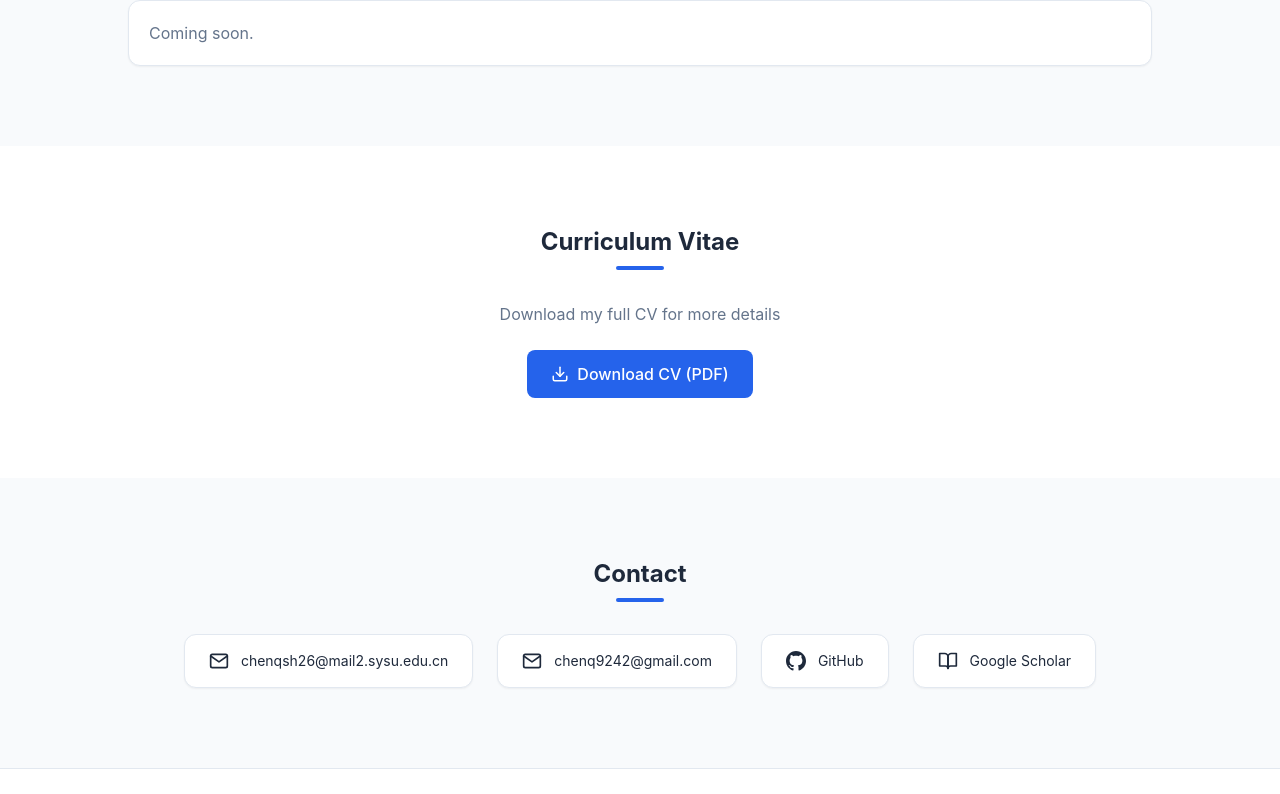
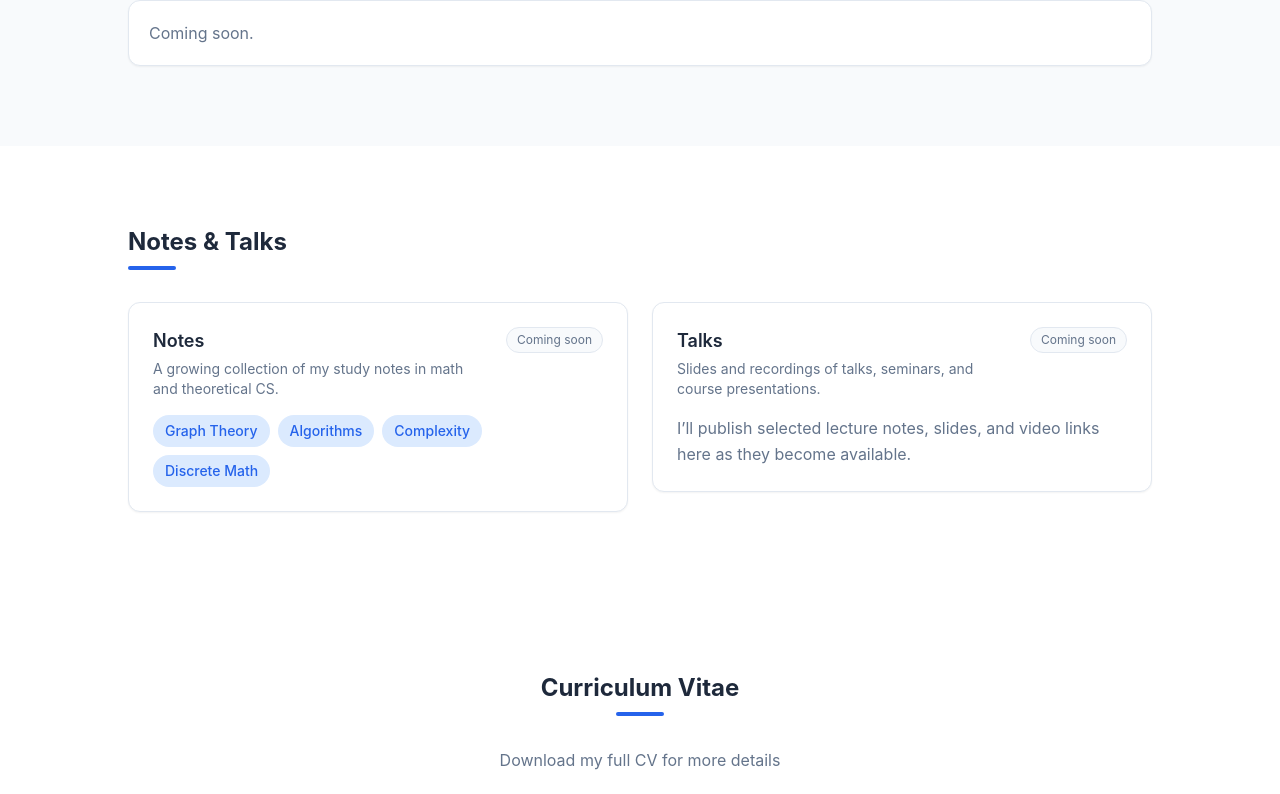
Before and after one commit to qishan-chen/qishan-chen.github.io, a Next.js app: page / in a window 1280 px wide. Shown: the part 1428-2222 px from the top of the page. Built offline with nearby package versions, Linux system fonts and the light colour scheme.

Commit message:
Add Notes & Talks section

```diff
--- a/src/app/page.tsx
+++ b/src/app/page.tsx
@@ -112,6 +112,63 @@ export default function Home() {
         </div>
       </section>
 
+      {/* Notes & Talks */}
+      <section id="notes-talks" className="py-20 px-6">
+        <div className="max-w-5xl mx-auto">
+          <FadeIn>
+            <h2 className="text-2xl font-bold mb-2">Notes &amp; Talks</h2>
+            <div className="w-12 h-1 bg-[var(--accent)] rounded mb-8" />
+          </FadeIn>
+
+          <div className="grid md:grid-cols-2 gap-6">
+            <FadeIn delay={0.1}>
+              <div className="p-6 rounded-xl bg-[var(--card)] border border-[var(--border)] shadow-sm">
+                <div className="flex items-start justify-between gap-4">
+                  <div>
+                    <h3 className="text-lg font-semibold">Notes</h3>
+                    <p className="text-sm text-[var(--text-secondary)] mt-1">
+                      A growing collection of my study notes in math and theoretical CS.
+                    </p>
+                  </div>
+                  <span className="shrink-0 px-2.5 py-1 text-xs rounded-full bg-[var(--bg-secondary)] border border-[var(--border)] text-[var(--text-secondary)]">
+                    Coming soon
+                  </span>
+                </div>
+                <div className="mt-4 flex flex-wrap gap-2">
+                  {["Graph Theory", "Algorithms", "Complexity", "Discrete Math"].map((tag) => (
+                    <span
+                      key={tag}
+                      className="px-3 py-1.5 text-sm rounded-full bg-[var(--accent-light)] text-[var(--accent)] font-medium"
+                    >
+                      {tag}
+                    </span>
+                  ))}
+                </div>
+              </div>
+            </FadeIn>
+
+            <FadeIn delay={0.2}>
+              <div className="p-6 rounded-xl bg-[var(--card)] border border-[var(--border)] shadow-sm">
+                <div className="flex items-start justify-between gap-4">
+                  <div>
+                    <h3 className="text-lg font-semibold">Talks</h3>
+                    <p className="text-sm text-[var(--text-secondary)] mt-1">
+                      Slides and recordings of talks, seminars, and course presentations.
+                    </p>
+                  </div>
+                  <span className="shrink-0 px-2.5 py-1 text-xs rounded-full bg-[var(--bg-secondary)] border border-[var(--border)] text-[var(--text-secondary)]">
+                    Coming soon
+                  </span>
+                </div>
+                <p className="mt-4 text-[var(--text-secondary)] leading-relaxed">
+                  I’ll publish selected lecture notes, slides, and video links here as they become available.
+                </p>
+              </div>
+            </FadeIn>
+          </div>
+        </div>
+      </section>
+
       {/* CV */}
       <section id="cv" className="py-20 px-6">
         <div className="max-w-5xl mx-auto text-center">
--- a/src/components/Navbar.tsx
+++ b/src/components/Navbar.tsx
@@ -8,6 +8,7 @@ const navItems = [
   { label: "About", href: "#about" },
   { label: "Publications", href: "#publications" },
   { label: "Projects", href: "#projects" },
+  { label: "Notes & Talks", href: "#notes-talks" },
   { label: "CV", href: "#cv" },
   { label: "Contact", href: "#contact" },
 ];
```
